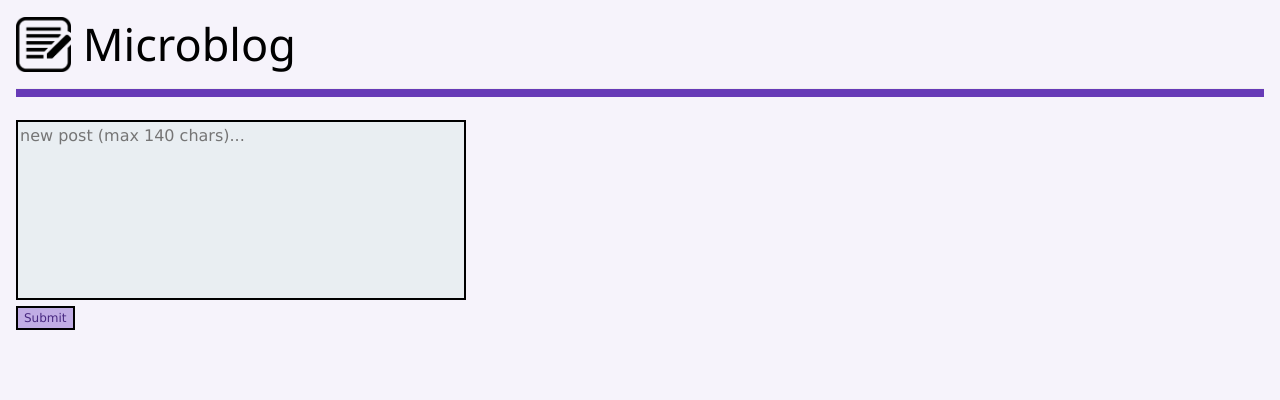
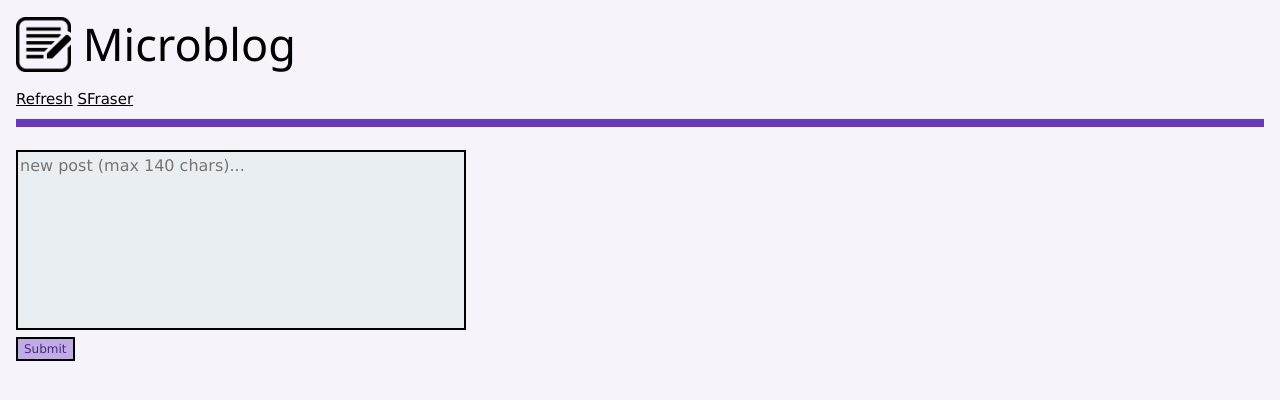
Before and after one commit to sfraser-dev/web-python-flask-microblog, a Flask app: page / in a window 1280 px wide. Shown: the top 400 px of the page. Run offline with Flask 3, Linux system fonts and the light colour scheme; data that the repository does not hold is empty.

Commit message:
refresh and folio page links

```diff
--- a/app.py
+++ b/app.py
@@ -8,7 +8,9 @@ import pprint
 
 # Create a flask app factory via "create_app()".
 # This creates apps rather than just hard-coding app in the main file ("app.py").
-# This prevents issue when working with databases.
+# This prevents possible issue when deploying, sometimes this file will get run..
+# ..multiple times when deploying, but the deploying mechanism will be smart ..
+# ..enough to only create one app (thanks to the flask app factory).
 def create_app():
     # Our flask app.
     app = Flask(__name__)
--- a/templates/home.html
+++ b/templates/home.html
@@ -19,6 +19,8 @@
   <div class="w3-container">
     <header>
       <h1 class="header"><img class="title-image" src="./static/images/write.png" alt="blog logo"> Microblog</h1>
+      <a href="https://sfraser-microblog.onrender.com">Refresh</a>
+      <a href="https://sfraser.onrender.com">SFraser</a>
     </header>
 
     <hr class="horizontal-rule">
@@ -31,10 +33,10 @@
     <section class="w3-col l6 m6">
       <form method="POST" id="blog">
         <p>
-          <textarea id="entry" class="blog-post-textarea" name="content" maxlength="140" placeholder="new post (max 140 chars)..."></textarea>
+          <textarea id="entry" class="blog-post-textarea" name="content" maxlength="140"
+            placeholder="new post (max 140 chars)..."></textarea>
           <br>
-          <button type="submit" class="submit-button" name="BlogButtons"
-            value="submit">Submit</button>
+          <button type="submit" class="submit-button" name="BlogButtons" value="submit">Submit</button>
         </p>
       </form>
     </section>
@@ -49,8 +51,8 @@
         <div class="w3-bar">
           <time class="w3-bar-item w3-small" datetime="{{ entry[1] }}">{{ entry[1] }}</time>
           <form action="#" method="POST">
-            <button type="submit" class="w3-bar-item w3-theme-d5 w3-tiny w3-right card-x-button"
-              name="BlogButtons" value="{{ entry[2] }}">&#10006;</button>
+            <button type="submit" class="w3-bar-item w3-theme-d5 w3-tiny w3-right card-x-button" name="BlogButtons"
+              value="{{ entry[2] }}">&#10006;</button>
           </form>
         </div>
         <!-- body -->
```
Also changed, not shown: 1 other file.
